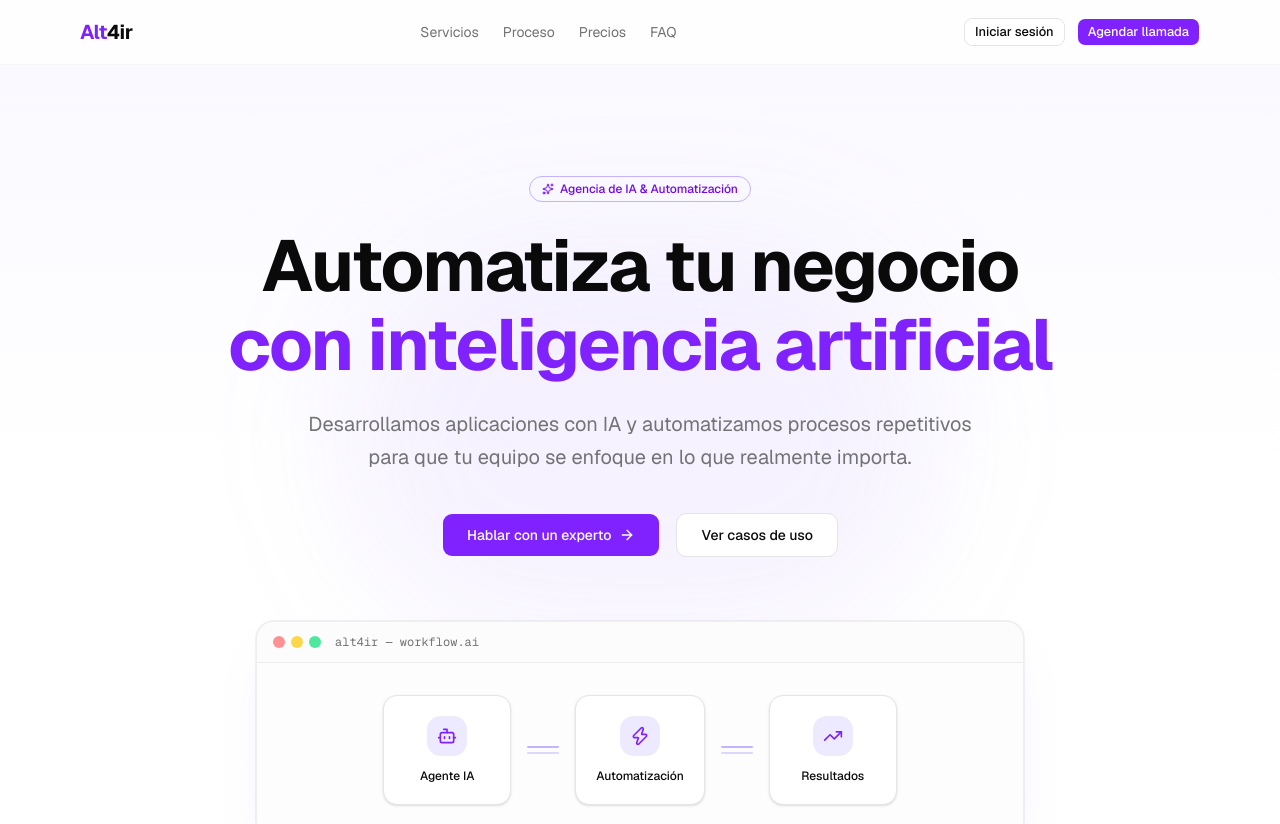
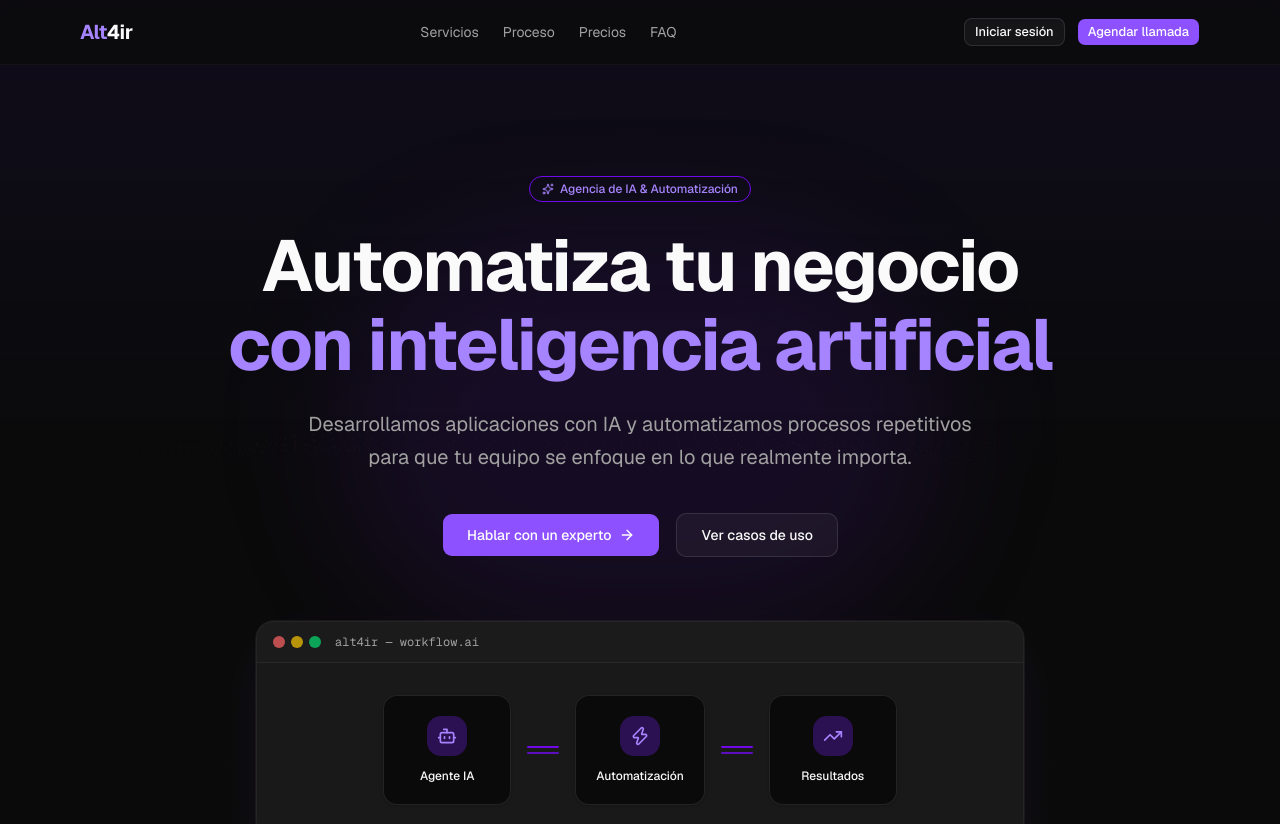
Before and after one commit to jesuslj0/alt4ir-agency, a Next.js app: page / in a window 1280 px wide. Shown: the top 824 px of the page. Built offline with nearby package versions, Linux system fonts and the light colour scheme.

Commit message:
Añadir background puntos mov

```diff
--- a/app/layout.tsx
+++ b/app/layout.tsx
@@ -2,6 +2,7 @@ import type { Metadata } from "next"
 import { Geist, Geist_Mono } from "next/font/google"
 import "./globals.css"
 import { cn } from "@/lib/utils"
+import { ThemeProvider } from "next-themes"
 
 const geistSans = Geist({
   variable: "--font-sans",
@@ -27,9 +28,14 @@ export default function RootLayout({
   return (
     <html
       lang="es"
+      suppressHydrationWarning
       className={cn("h-full antialiased", geistSans.variable, geistMono.variable)}
     >
-      <body className="min-h-full flex flex-col font-sans">{children}</body>
+      <body className="min-h-full flex flex-col font-sans">
+        <ThemeProvider attribute="class" defaultTheme="dark" disableTransitionOnChange>
+          {children}
+        </ThemeProvider>
+      </body>
     </html>
   )
 }
--- a/app/page.tsx
+++ b/app/page.tsx
@@ -1,3 +1,4 @@
+import { DottedSurface } from "@/components/ui/dotted-surface"
 import Navbar from "@/components/layout/Navbar"
 import Footer from "@/components/layout/Footer"
 import Hero from "@/components/sections/Hero"
@@ -13,6 +14,7 @@ import CTABanner from "@/components/sections/CTABanner"
 export default function Home() {
   return (
     <>
+      <DottedSurface />
       <Navbar />
       <main>
         <Hero />
--- /dev/null
+++ b/components/ui/dotted-surface.tsx
@@ -0,0 +1,96 @@
+'use client';
+import { cn } from '@/lib/utils';
+import { useTheme } from 'next-themes';
+import React, { useEffect, useRef } from 'react';
+import * as THREE from 'three';
+
+type DottedSurfaceProps = Omit<React.ComponentProps<'div'>, 'ref'>;
+
+export function DottedSurface({ className, ...props }: DottedSurfaceProps) {
+  const { resolvedTheme } = useTheme();
+  const containerRef = useRef<HTMLDivElement>(null);
+  const sceneRef = useRef<{
+    scene: THREE.Scene;
+    camera: THREE.PerspectiveCamera;
+    renderer: THREE.WebGLRenderer;
+    particles: THREE.Points[];
+    animationId: number;
+    count: number;
+  } | null>(null);
+
+  useEffect(() => {
+    if (!containerRef.current) return;
+    const SEPARATION = 150, AMOUNTX = 40, AMOUNTY = 60;
+    const scene = new THREE.Scene();
+    scene.fog = new THREE.Fog(0xffffff, 2000, 10000);
+    const camera = new THREE.PerspectiveCamera(60, window.innerWidth / window.innerHeight, 1, 10000);
+    camera.position.set(0, 355, 1220);
+    const renderer = new THREE.WebGLRenderer({ alpha: true, antialias: true });
+    renderer.setPixelRatio(window.devicePixelRatio);
+    renderer.setSize(window.innerWidth, window.innerHeight);
+    renderer.setClearColor(scene.fog.color, 0);
+    containerRef.current.appendChild(renderer.domElement);
+    const positions: number[] = [], colors: number[] = [];
+    const geometry = new THREE.BufferGeometry();
+    const isDark = resolvedTheme === 'dark';
+    for (let ix = 0; ix < AMOUNTX; ix++) {
+      for (let iy = 0; iy < AMOUNTY; iy++) {
+        positions.push(ix * SEPARATION - (AMOUNTX * SEPARATION) / 2, 0, iy * SEPARATION - (AMOUNTY * SEPARATION) / 2);
+        isDark ? colors.push(200, 200, 200) : colors.push(0, 0, 0);
+      }
+    }
+    geometry.setAttribute('position', new THREE.Float32BufferAttribute(positions, 3));
+    geometry.setAttribute('color', new THREE.Float32BufferAttribute(colors, 3));
+    const material = new THREE.PointsMaterial({ size: 8, vertexColors: true, transparent: true, opacity: 0.8, sizeAttenuation: true });
+    const points = new THREE.Points(geometry, material);
+    scene.add(points);
+    let count = 0, animationId = 0;
+    const animate = () => {
+      animationId = requestAnimationFrame(animate);
+      const posAttr = geometry.attributes.position;
+      const pos = posAttr.array as Float32Array;
+      let i = 0;
+      for (let ix = 0; ix < AMOUNTX; ix++) {
+        for (let iy = 0; iy < AMOUNTY; iy++) {
+          pos[i * 3 + 1] = Math.sin((ix + count) * 0.3) * 50 + Math.sin((iy + count) * 0.5) * 50;
+          i++;
+        }
+      }
+      posAttr.needsUpdate = true;
+      renderer.render(scene, camera);
+      count += 0.1;
+    };
+    const handleResize = () => {
+      camera.aspect = window.innerWidth / window.innerHeight;
+      camera.updateProjectionMatrix();
+      renderer.setSize(window.innerWidth, window.innerHeight);
+    };
+    window.addEventListener('resize', handleResize);
+    animate();
+    sceneRef.current = { scene, camera, renderer, particles: [points], animationId, count };
+    return () => {
+      window.removeEventListener('resize', handleResize);
+      if (sceneRef.current) {
+        cancelAnimationFrame(sceneRef.current.animationId);
+        sceneRef.current.scene.traverse((obj) => {
+          if (obj instanceof THREE.Points) {
+            obj.geometry.dispose();
+            Array.isArray(obj.material) ? obj.material.forEach((m) => m.dispose()) : obj.material.dispose();
+          }
+        });
+        sceneRef.current.renderer.dispose();
+        if (containerRef.current && sceneRef.current.renderer.domElement) {
+          containerRef.current.removeChild(sceneRef.current.renderer.domElement);
+        }
+      }
+    };
+  }, [resolvedTheme]);
+
+  return (
+    <div
+      ref={containerRef}
+      className={cn('pointer-events-none fixed inset-0 -z-10', className)}
+      {...props}
+    />
+  );
+}
```
Also changed, not shown: .claude/prompts/prompt.background.21stdev.md (added).
